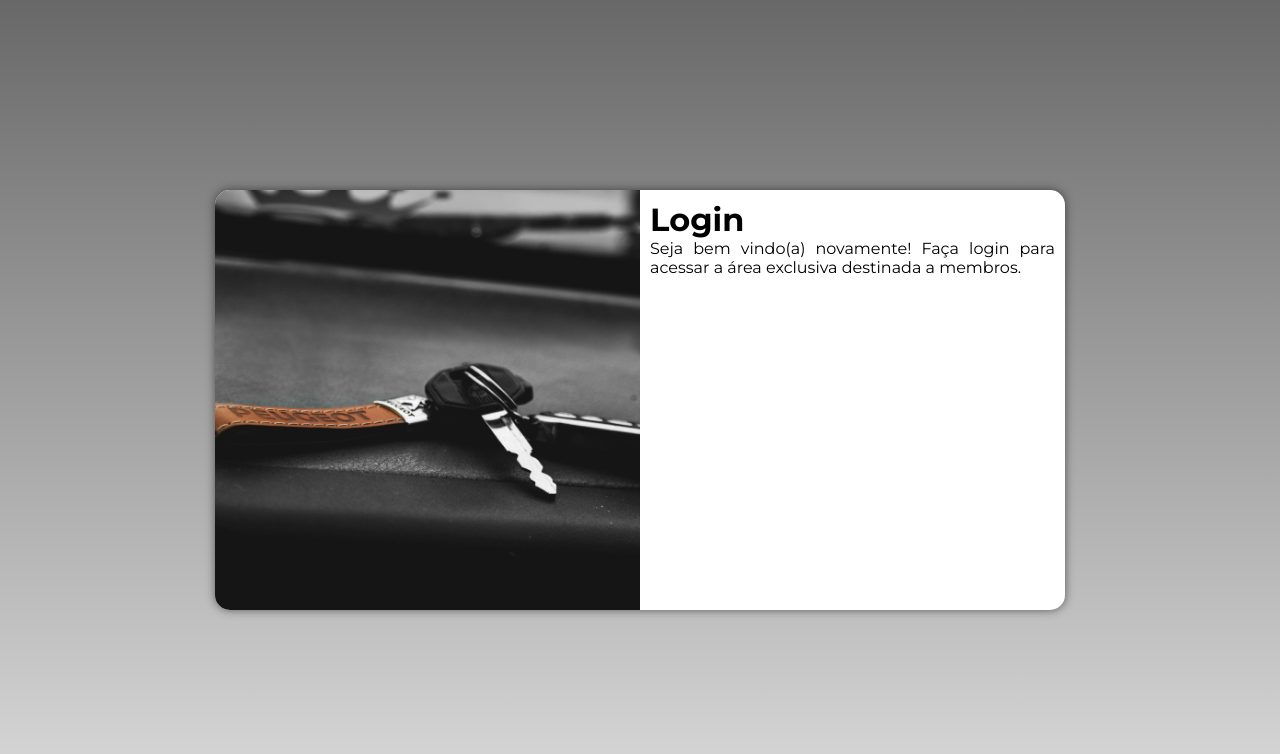
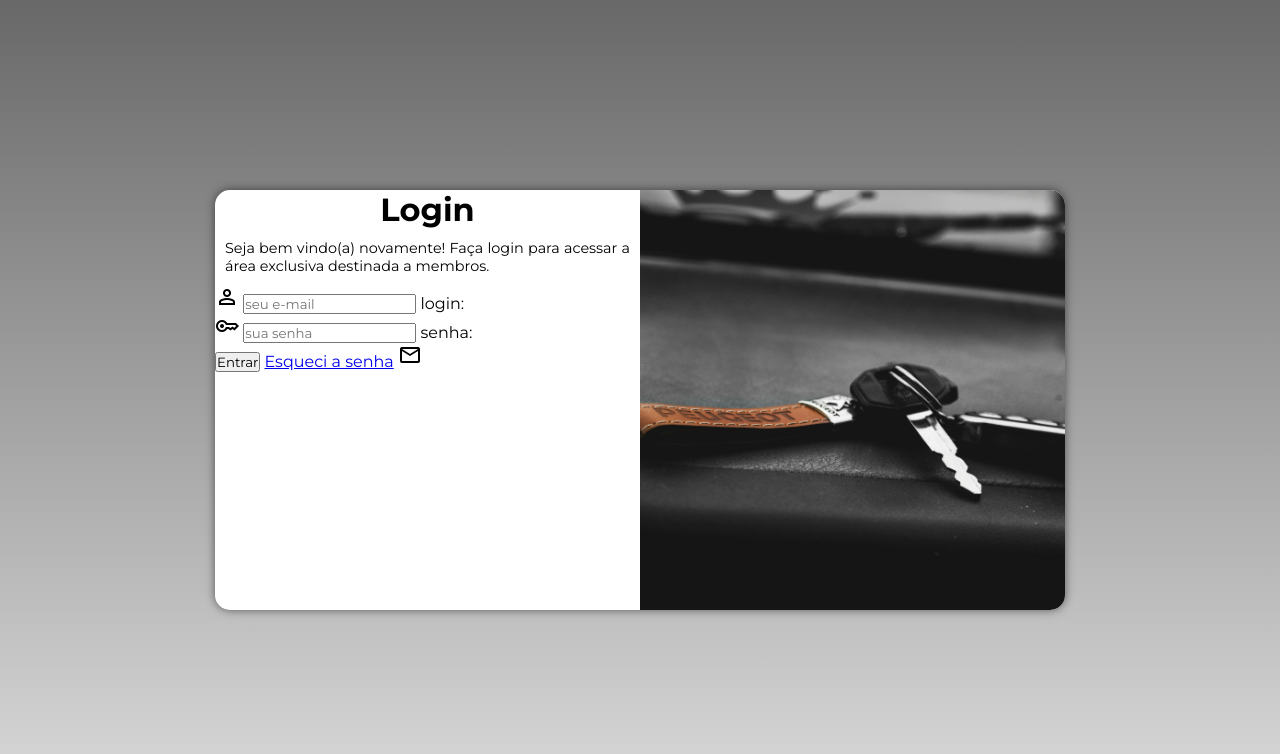
Before and after one commit to Andre-C-Carvalho/Projeto-Login, a plain HTML site: page index.html in a window 1280 px wide. Drawn offline with nearby package versions, Linux system fonts and the light colour scheme.

Commit message:
criação do formulário

```diff
--- a/index.html
+++ b/index.html
@@ -6,6 +6,7 @@
     <title>Projeto Login</title>
     <link rel="stylesheet" href="style.css">
     <link rel="stylesheet" href="media-query.css">
+    <link href="https://fonts.googleapis.com/css2?family=Material+Symbols+Outlined:FILL@1" rel="stylesheet" />
 </head>
 <body>
     <main>
@@ -15,8 +16,22 @@
         <div id="form">
             <h1>Login</h1>
             <p>Seja bem vindo(a) novamente! Faça login para acessar a área exclusiva destinada a membros.</p>
-            <form action="login.java" method="post">
-
+            <form action="login.java" method="post" autocomplete="on">
+                <div class="campo">
+                    <span class="material-symbols-outlined">person</span>
+                    <input type="email" name="login" id="ilogin" placeholder="seu e-mail" autocomplete="email" required>
+                    <label for="ilogin">login:</label>
+                </div>
+                <div  class="campo">
+                    <span class="material-symbols-outlined">
+                        key
+                        </span>
+                    <input type="password" name="senha" id="isenha" placeholder="sua senha" autocomplete="current-password" required>
+                    <label for="isenha">senha:</label>
+                </div>
+                <input type="button" value="Entrar">
+                <a href="esqueci.html">Esqueci a senha</a>
+                <span class="material-symbols-outlined">mail</span>
             </form>
         </div>
     </main>
--- a/media-query.css
+++ b/media-query.css
@@ -36,13 +36,13 @@
     }
 
     div#foto{
-        float: left;
+        float: right;
         width: 50%;
         height: 100%;
     }
 
     div#form{
-        float: right;
+        float: left;
         width: 50%;
         height: 100%;
     }
--- a/style.css
+++ b/style.css
@@ -40,7 +40,12 @@ div#foto{
     background-position: center center;
 }
 
-div#form{
+div#form h1{
+    text-align: center;
+}
+
+div#form p{
     padding: 10px;
     text-align: justify;
+    font-size: .9em;
 }
```
